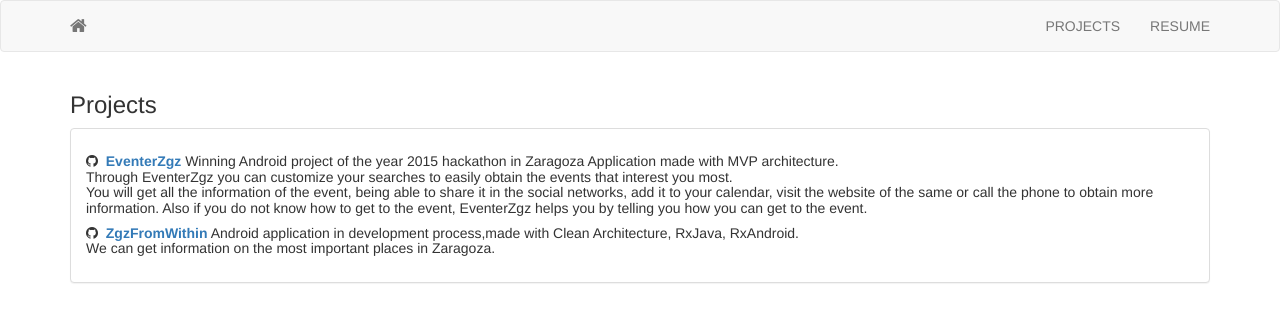
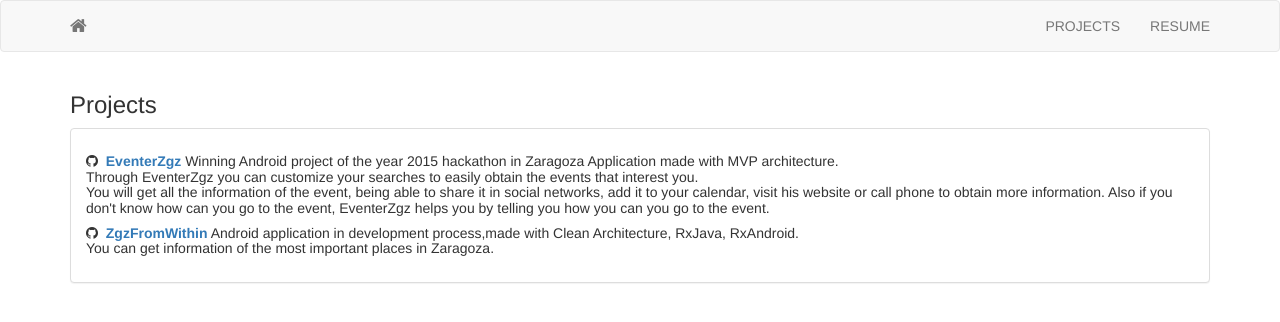
Before and after one commit to jlopezmartinez/jlopez.github.io, a Jekyll site: the page built from projects.html, in a window 1280 px wide. Shown: the top 322 px of the page. Built offline with Jekyll 4.4.1, drawn with Linux system fonts in a browser that asks for light colours; nearby versions of some CDN libraries.

Commit message:
final changes

```diff
--- a/_includes/education.html
+++ b/_includes/education.html
@@ -18,7 +18,7 @@
         </header>
         <p>
             <em>
-First prize in the category "Best multidisciplinary project", by Android application for domotic control with arduino.</em>
+First prize in multidisciplinary category, by Android app for domotic control with arduino</em>
         </p>
     </article>
         <article>
--- a/_includes/projects.html
+++ b/_includes/projects.html
@@ -8,17 +8,17 @@
 Winning Android project of the year 2015 hackathon in Zaragoza
 Application made with MVP architecture.
 <br>
-Through EventerZgz you can customize your searches to easily obtain the events that interest you most.
+Through EventerZgz you can customize your searches to easily obtain the events that interest you.
 <br>
-You will get all the information of the event, being able to share it in the social networks, add it to your calendar, visit the website of the same or call the phone to obtain more information.
-Also if you do not know how to get to the event, EventerZgz helps you by telling you how you can get to the event.
+You will get all the information of the event, being able to share it in social networks, add it to your calendar, visit his website or call phone to obtain more information.
+Also if you don't know how can you go to the event, EventerZgz helps you by telling you how you can you go to the event.
 <br>
 		</h5>
 		<h5>
 			<i class="fa fa-github"></i>&nbsp;&nbsp;<strong><a href="https://github.com/jlopezmartinez/ZgzFromWithin">ZgzFromWithin</a></strong>
 Android application in development process,made with Clean Architecture, RxJava, RxAndroid.
 <br>
-We can get information on the most important places in Zaragoza.
+You can get information of the most important places in Zaragoza.
 		</h5>
     </div>
   </div>
```
